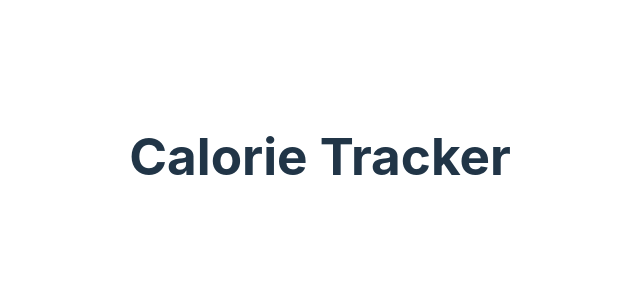
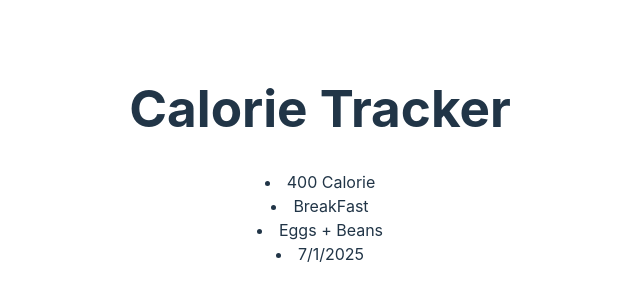
Before and after one commit to notshawky007/Front-End-Diploma-Journey, a React (Vite) app in the folder react/reactBasics/calorie-traker/: page / in a window 1280 px wide. Shown: the part 244-544 px from the top of the page, without its empty margins (320-960 px from the left). Built offline with nearby package versions, Linux system fonts and the light colour scheme.

Commit message:
feat: add CalorieRecord component to display calorie entries in App

```diff
--- a/react/reactBasics/calorie-traker/src/App.jsx
+++ b/react/reactBasics/calorie-traker/src/App.jsx
@@ -1,8 +1,11 @@
 import "./App.css";
+import CalorieRecord from "./components/CalorieRecord";
+
 function App() {
   return (
     <>
       <h1>Calorie Tracker</h1>
+      <CalorieRecord />
     </>
   );
 }
--- /dev/null
+++ b/react/reactBasics/calorie-traker/src/components/CalorieRecord.jsx
@@ -0,0 +1,12 @@
+function CalorieRecord() {
+  return (
+    <ui>
+      <li> 400 Calorie </li>
+      <li> BreakFast </li>
+      <li> Eggs + Beans </li>
+      <li> 7/1/2025 </li>
+    </ui>
+  );
+}
+
+export default CalorieRecord;
```
